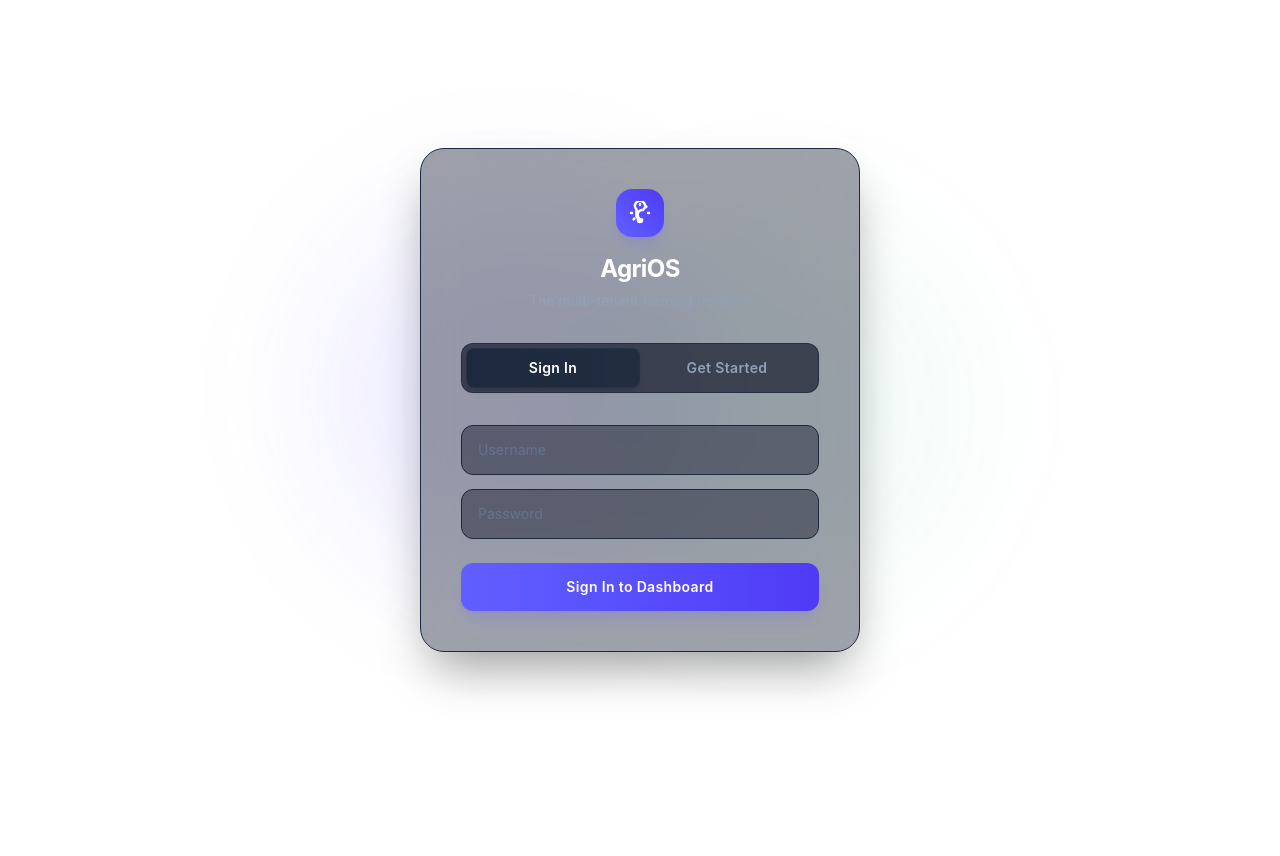
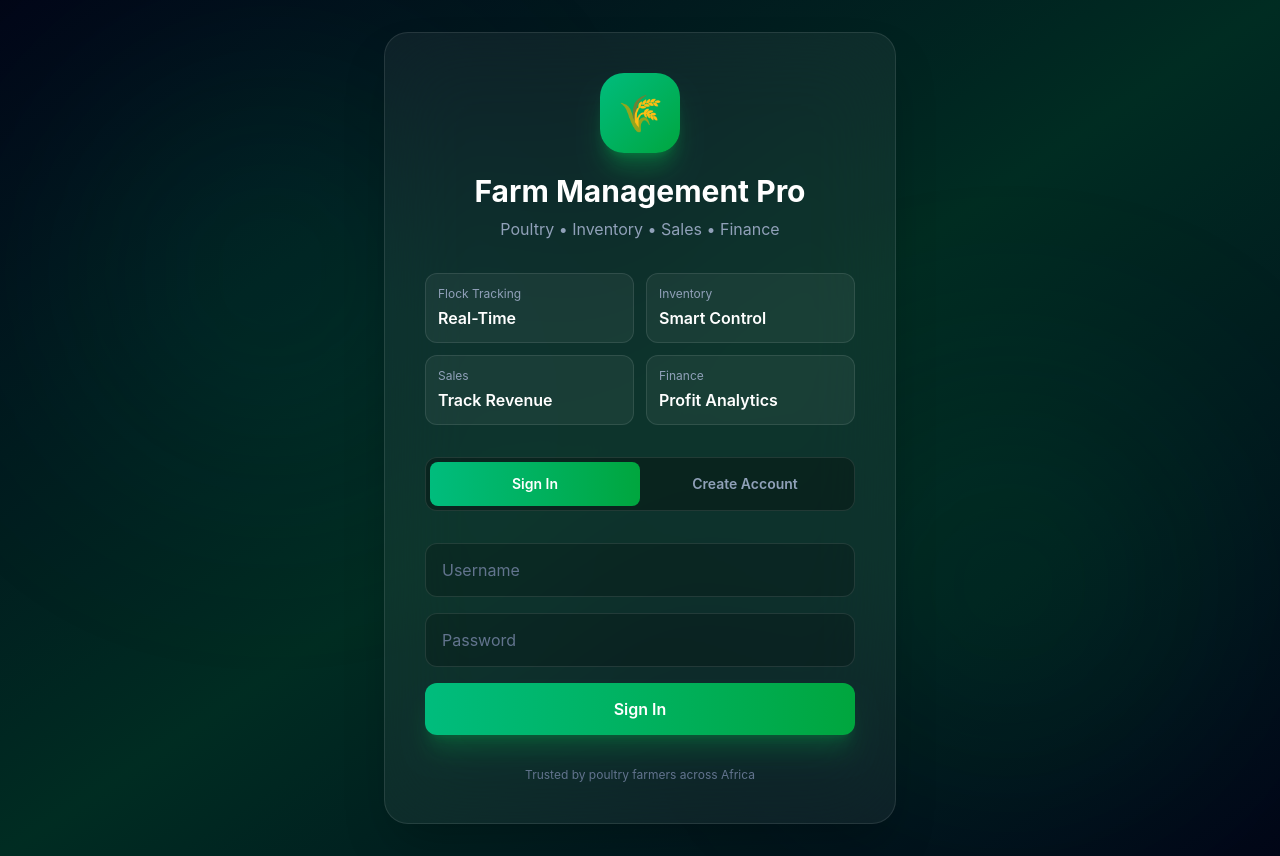
Before and after one commit to Sirclair/Farm-Management, a React app in the folder frontend/: page /login in a window 1280 px wide. Before the commit the page ends 800 px from the top, so only its background shows below. Built offline with nearby package versions, Linux system fonts and the light colour scheme; no server answers; the HTML template or start-up script is replaced by a standard one.

Commit message:
changing the look of the auth page

```diff
--- a/frontend/src/pages/Auth.jsx
+++ b/frontend/src/pages/Auth.jsx
@@ -28,6 +28,7 @@ export default function Auth() {
 
   const handleSubmit = async (e) => {
     e.preventDefault();
+
     setLoading(true);
     setError('');
     setSuccess('');
@@ -43,12 +44,17 @@ export default function Auth() {
         localStorage.setItem('refresh', res.data.refresh);
 
         const userRes = await api.get('/api/my-farm/accounts/me/');
+
         setUser(userRes.data);
+
         navigate(nextPath || '/dashboard');
       } else {
         await api.post('/api/my-farm/accounts/register/', formData);
+
         setSuccess('Account created successfully. Please sign in.');
+
         setMode('login');
+
         setFormData({
           username: '',
           password: '',
@@ -60,10 +66,12 @@ export default function Auth() {
       }
     } catch (err) {
       const serverError = err.response?.data;
+
       const msg =
         typeof serverError === 'object'
           ? Object.values(serverError).flat()[0]
           : 'Action failed. Please try again.';
+
       setError(msg);
     } finally {
       setLoading(false);
@@ -71,79 +79,89 @@ export default function Auth() {
   };
 
   const handleInputChange = (field, value) => {
-    setFormData((prev) => ({ ...prev, [field]: value }));
+    setFormData((prev) => ({
+      ...prev,
+      [field]: value,
+    }));
   };
 
   return (
-    <div className="min-h-screen bg-[radial-gradient(ellipse_at_top_right,_var(--tw-gradient-stops))] from-slate-900 via-indigo-950 to-slate-950 flex items-center justify-center p-4 sm:p-6 antialiased selection:bg-indigo-500/30">
-      {/* Decorative Background Elements for Depth */}
-      <div className="absolute top-1/4 left-1/4 w-96 h-96 bg-indigo-500/10 rounded-full blur-3xl pointer-events-none" />
-      <div className="absolute bottom-1/4 right-1/4 w-96 h-96 bg-emerald-500/5 rounded-full blur-3xl pointer-events-none" />
+    <div className="relative min-h-screen overflow-hidden bg-gradient-to-br from-slate-950 via-emerald-950 to-slate-950 flex items-center justify-center px-4 py-8">
+      {/* Background Glow */}
+      <div className="absolute top-20 left-20 w-96 h-96 bg-emerald-500/10 rounded-full blur-[120px]" />
+      <div className="absolute bottom-20 right-20 w-96 h-96 bg-green-500/10 rounded-full blur-[120px]" />
 
       <motion.div
-        initial={{ opacity: 0, y: 15 }}
+        initial={{ opacity: 0, y: 25 }}
         animate={{ opacity: 1, y: 0 }}
-        transition={{ duration: 0.5, ease: 'easeOut' }}
-        className="w-full max-w-[440px] bg-slate-900/40 backdrop-blur-xl rounded-3xl border border-slate-800 p-8 sm:p-10 shadow-2xl shadow-black/40"
+        transition={{ duration: 0.5 }}
+        className="relative w-full max-w-lg"
       >
-        {/* Universal Multi-Tenant Brand Header */}
+        <div className="bg-white/5 backdrop-blur-2xl border border-white/10 rounded-3xl shadow-2xl p-8 md:p-10">
+          {/* Logo */}
           <div className="text-center mb-8">
-          <div className="inline-flex items-center justify-center w-12 h-12 rounded-2xl bg-gradient-to-tr from-indigo-500 to-indigo-600 shadow-lg shadow-indigo-500/20 mb-4">
-            <svg
-              className="w-6 h-6 text-white"
-              fill="none"
-              viewBox="0 0 24 24"
-              stroke="currentColor"
-              strokeWidth={2.5}
-            >
-              <path
-                strokeLinecap="round"
-                strokeLinejoin="round"
-                d="M12 3v1m0 16v1m9-9h-1M4 12H3m15.364-6.364l-.707.707M6.343 17.657l-.707.707m2.828-9.9a5 5 0 117.072 0l-.548.547A3.374 3.374 0 0014 18.469V19a2 2 0 11-4 0v-.531c0-.895-.356-1.754-.988-2.386l-.548-.547z"
-              />
-            </svg>
-          </div>
-          <h1 className="text-2xl font-bold tracking-tight text-white">AgriOS</h1>
-          <p className="text-sm text-slate-400 mt-1.5">The multi-tenant farming network</p>
+            <div className="inline-flex items-center justify-center w-20 h-20 rounded-3xl bg-gradient-to-br from-emerald-500 to-green-600 shadow-xl shadow-green-500/30 mb-5">
+              <span className="text-4xl">🌾</span>
             </div>
 
-        {/* Segmented Control Toggle */}
-        <div className="relative flex mb-8 bg-slate-950/60 rounded-xl p-1 border border-slate-800/80">
+            <h1 className="text-3xl font-bold text-white">Farm Management Pro</h1>
+
+            <p className="text-slate-400 mt-2">Poultry • Inventory • Sales • Finance</p>
+          </div>
+
+          {/* Features */}
+          <div className="grid grid-cols-2 gap-3 mb-8">
+            <FeatureCard title="Flock Tracking" value="Real-Time" />
+
+            <FeatureCard title="Inventory" value="Smart Control" />
+
+            <FeatureCard title="Sales" value="Track Revenue" />
+
+            <FeatureCard title="Finance" value="Profit Analytics" />
+          </div>
+
+          {/* Tabs */}
+          <div className="relative flex bg-black/30 p-1 rounded-xl border border-white/10 mb-8">
+            <motion.div
+              animate={{
+                x: mode === 'login' ? '0%' : '100%',
+              }}
+              transition={{
+                type: 'spring',
+                stiffness: 300,
+                damping: 30,
+              }}
+              className="absolute left-1 top-1 bottom-1 w-[calc(50%-4px)] bg-gradient-to-r from-emerald-500 to-green-600 rounded-lg"
+            />
+
             <button
               type="button"
               onClick={() => {
                 setMode('login');
                 setError('');
               }}
-            className={`flex-1 py-2.5 rounded-lg text-sm font-semibold tracking-wide transition-all duration-200 z-10 ${
-              mode === 'login' ? 'text-white' : 'text-slate-400 hover:text-slate-200'
+              className={`flex-1 z-10 py-3 text-sm font-semibold transition ${
+                mode === 'login' ? 'text-white' : 'text-slate-400'
               }`}
             >
               Sign In
             </button>
+
             <button
               type="button"
               onClick={() => {
                 setMode('register');
                 setError('');
               }}
-            className={`flex-1 py-2.5 rounded-lg text-sm font-semibold tracking-wide transition-all duration-200 z-10 ${
-              mode === 'register' ? 'text-white' : 'text-slate-400 hover:text-slate-200'
+              className={`flex-1 z-10 py-3 text-sm font-semibold transition ${
+                mode === 'register' ? 'text-white' : 'text-slate-400'
               }`}
             >
-            Get Started
+              Create Account
             </button>
-          {/* Animated background slider for the tabs */}
-          <motion.div
-            className="absolute top-1 bottom-1 left-1 bg-gradient-to-r from-slate-800 to-slate-800/80 rounded-lg shadow-md border border-slate-700/30"
-            animate={{ x: mode === 'login' ? '0%' : '98%' }}
-            style={{ width: '49%' }}
-            transition={{ type: 'spring', stiffness: 300, damping: 30 }}
-          />
           </div>
 
           <form onSubmit={handleSubmit} className="space-y-4">
-          <div className="space-y-3.5">
             <FormInput
               required
               placeholder="Username"
@@ -151,36 +169,47 @@ export default function Auth() {
               onChange={(val) => handleInputChange('username', val)}
             />
 
-            <AnimatePresence mode="popLayout">
+            <AnimatePresence>
               {mode === 'register' && (
                 <motion.div
-                  initial={{ opacity: 0, height: 0, y: -10 }}
-                  animate={{ opacity: 1, height: 'auto', y: 0 }}
-                  exit={{ opacity: 0, height: 0, y: -10 }}
-                  transition={{ duration: 0.25 }}
-                  className="space-y-3.5 overflow-hidden"
+                  initial={{
+                    opacity: 0,
+                    height: 0,
+                  }}
+                  animate={{
+                    opacity: 1,
+                    height: 'auto',
+                  }}
+                  exit={{
+                    opacity: 0,
+                    height: 0,
+                  }}
+                  className="space-y-4 overflow-hidden"
                 >
                   <FormInput
                     required
                     type="email"
-                    placeholder="Email address"
+                    placeholder="Email Address"
                     value={formData.email}
                     onChange={(val) => handleInputChange('email', val)}
                   />
+
                   <FormInput
                     required
-                    placeholder="Farm enterprise name"
+                    placeholder="Farm Name"
                     value={formData.farm_name}
                     onChange={(val) => handleInputChange('farm_name', val)}
                   />
-                  <div className="grid grid-cols-2 gap-3.5">
+
+                  <div className="grid grid-cols-2 gap-4">
                     <FormInput
-                      placeholder="First name"
+                      placeholder="First Name"
                       value={formData.first_name}
                       onChange={(val) => handleInputChange('first_name', val)}
                     />
+
                     <FormInput
-                      placeholder="Last name"
+                      placeholder="Last Name"
                       value={formData.last_name}
                       onChange={(val) => handleInputChange('last_name', val)}
                     />
@@ -196,68 +225,45 @@ export default function Auth() {
               value={formData.password}
               onChange={(val) => handleInputChange('password', val)}
             />
+
+            {error && (
+              <div className="bg-red-500/10 border border-red-500/20 text-red-400 text-sm p-3 rounded-xl">
+                {error}
               </div>
-
-          {/* Feedback Messages */}
-          {error && (
-            <motion.div
-              initial={{ opacity: 0, scale: 0.95 }}
-              animate={{ opacity: 1, scale: 1 }}
-              className="bg-red-500/10 border border-red-500/20 text-red-400 text-xs font-medium p-3 rounded-xl flex items-center gap-2"
-            >
-              <span className="w-1.5 h-1.5 bg-red-400 rounded-full shrink-0" />
-              {error}
-            </motion.div>
             )}
 
             {success && (
-            <motion.div
-              initial={{ opacity: 0, scale: 0.95 }}
-              animate={{ opacity: 1, scale: 1 }}
-              className="bg-emerald-500/10 border border-emerald-500/20 text-emerald-400 text-xs font-medium p-3 rounded-xl flex items-center gap-2"
-            >
-              <span className="w-1.5 h-1.5 bg-emerald-400 rounded-full shrink-0" />
+              <div className="bg-green-500/10 border border-green-500/20 text-green-400 text-sm p-3 rounded-xl">
                 {success}
-            </motion.div>
+              </div>
             )}
 
-          {/* Action Button */}
             <button
               disabled={loading}
-            className="w-full mt-2 bg-gradient-to-r from-indigo-500 to-indigo-600 text-white py-3.5 rounded-xl text-sm font-semibold tracking-wide hover:from-indigo-400 hover:to-indigo-500 active:scale-[0.99] transition-all duration-150 shadow-lg shadow-indigo-500/20 disabled:opacity-40 disabled:pointer-events-none"
+              className="w-full bg-gradient-to-r from-emerald-500 to-green-600 hover:from-emerald-400 hover:to-green-500 text-white py-3.5 rounded-xl font-semibold transition-all shadow-xl shadow-green-500/20 disabled:opacity-50"
             >
-            {loading ? (
-              <span className="flex items-center justify-center gap-2">
-                <svg className="animate-spin h-4 w-4 text-white" fill="none" viewBox="0 0 24 24">
-                  <circle
-                    className="opacity-25"
-                    cx="12"
-                    cy="12"
-                    r="10"
-                    stroke="currentColor"
-                    strokeWidth="4"
-                  />
-                  <path
-                    className="opacity-75"
-                    fill="currentColor"
-                    d="M4 12a8 8 0 018-8V0C5.373 0 0 5.373 0 12h4zm2 5.291A7.962 7.962 0 014 12H0c0 3.042 1.135 5.824 3 7.938l3-2.647z"
-                  />
-                </svg>
-                Syncing setup...
-              </span>
-            ) : mode === 'login' ? (
-              'Sign In to Dashboard'
-            ) : (
-              'Deploy Farm Instance'
-            )}
+              {loading ? 'Please wait...' : mode === 'login' ? 'Sign In' : 'Create Farm Account'}
             </button>
           </form>
+
+          <div className="mt-8 text-center">
+            <p className="text-xs text-slate-500">Trusted by poultry farmers across Africa</p>
+          </div>
+        </div>
       </motion.div>
     </div>
   );
 }
 
-// Reusable Input Sub-component for better cleanliness and style uniformity
+function FeatureCard({ title, value }) {
+  return (
+    <div className="bg-white/5 border border-white/10 rounded-xl p-3">
+      <p className="text-xs text-slate-400">{title}</p>
+      <p className="text-white font-semibold mt-1">{value}</p>
+    </div>
+  );
+}
+
 function FormInput({ type = 'text', placeholder, value, onChange, required = false }) {
   return (
     <input
@@ -266,7 +272,7 @@ function FormInput({ type = 'text', placeholder, value, onChange, required = fal
       placeholder={placeholder}
       value={value}
       onChange={(e) => onChange(e.target.value)}
-      className="w-full px-4 py-3.5 rounded-xl border border-slate-800 bg-slate-950/40 text-slate-100 placeholder-slate-500 text-sm outline-none transition-all duration-200 focus:border-indigo-500/80 focus:ring-4 focus:ring-indigo-500/10 focus:bg-slate-950/60"
+      className="w-full px-4 py-3.5 rounded-xl bg-black/20 border border-white/10 text-white placeholder-slate-500 outline-none transition-all focus:border-emerald-500 focus:ring-4 focus:ring-emerald-500/10"
     />
   );
 }
```
Lines whose indentation alone changed are shown as unchanged.
